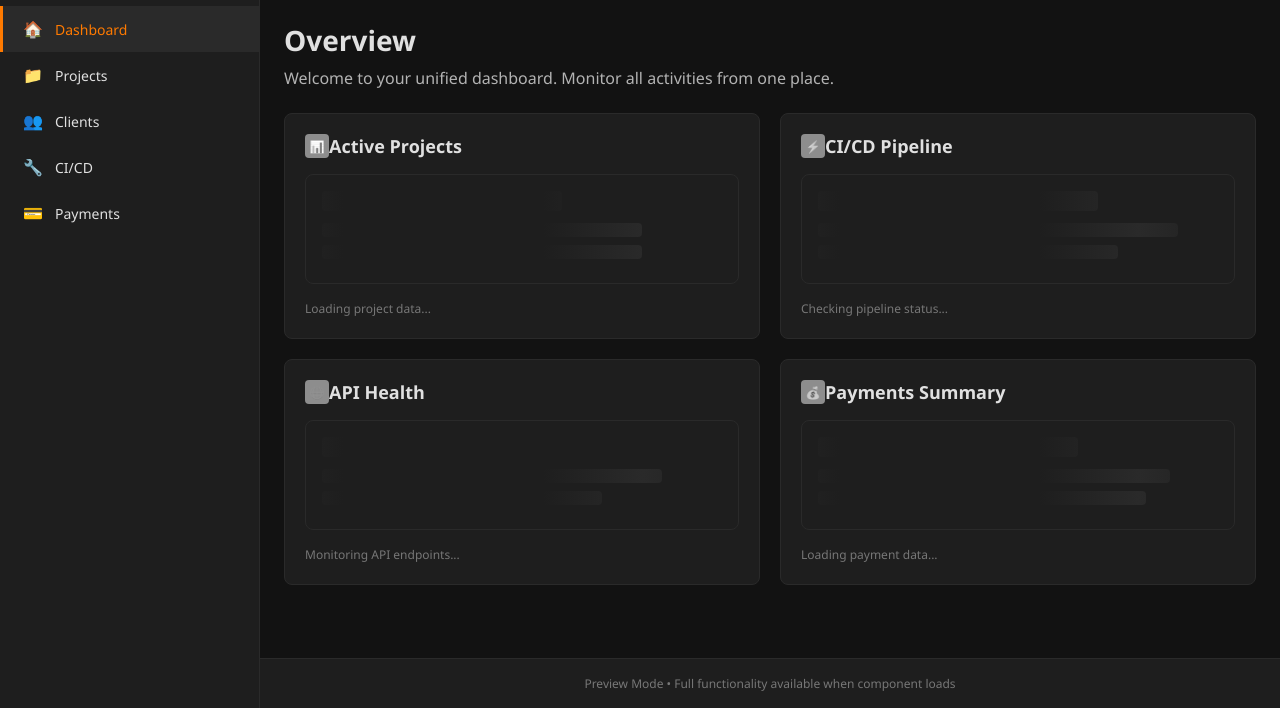
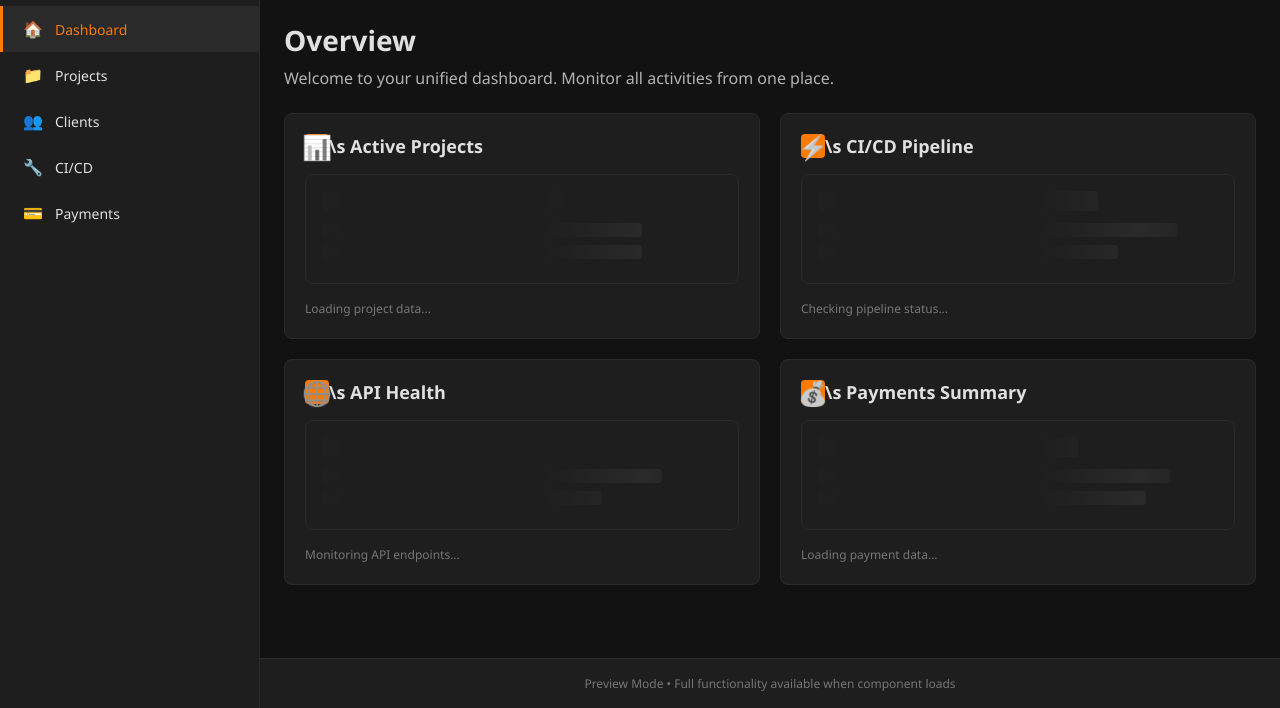
Before and after one commit to vitrixLab/SAP-Project-Phase-4-abap-partner-reference-application, a website: page fiori-apps/visitors/webapp/index.html in a window 1280 px wide. Shown: the part 892-1600 px from the top of the page. Drawn offline with Linux system fonts and the light colour scheme.

Commit message:
Update index.html

```diff
--- a/fiori-apps/visitors/webapp/index.html
+++ b/fiori-apps/visitors/webapp/index.html
@@ -272,6 +272,9 @@
       align-items: center;
       justify-content: center;
       font-size: 12px;
+    }
+
+    .card-icon h1 {
       filter: grayscale(100%);
     }
 
@@ -516,8 +519,8 @@
           <div class="cards-grid">
             <div class="dashboard-card">
               <div class="card-header">
-                <div class="card-icon">📊</div>
-                <h3 class="card-title"> Active Projects</h3>
+                <div class="card-icon"><h1>📊</h1></div>
+                <h3 class="card-title"> \s Active Projects</h3>
               </div>
               <div class="card-content">
                 <div class="skeleton-card">
@@ -531,8 +534,8 @@
 
             <div class="dashboard-card">
               <div class="card-header">
-                <div class="card-icon">⚡</div>
-                <h3 class="card-title"> CI/CD Pipeline</h3>
+                <div class="card-icon"><h1>⚡</h1></div>
+                <h3 class="card-title"> \s CI/CD Pipeline</h3>
               </div>
               <div class="card-content">
                 <div class="skeleton-card">
@@ -546,8 +549,8 @@
 
             <div class="dashboard-card">
               <div class="card-header">
-                <div class="card-icon">🌐</div>
-                <h3 class="card-title"> API Health</h3>
+                <div class="card-icon"><h1>🌐</h1></div>
+                <h3 class="card-title"> \s API Health</h3>
               </div>
               <div class="card-content">
                 <div class="skeleton-card">
@@ -561,8 +564,8 @@
 
             <div class="dashboard-card">
               <div class="card-header">
-                <div class="card-icon">💰</div>
-                <h3 class="card-title"> Payments Summary</h3>
+                <div class="card-icon"><h1>💰</h1></div>
+                <h3 class="card-title"> \s Payments Summary</h3>
               </div>
               <div class="card-content">
                 <div class="skeleton-card">
```
